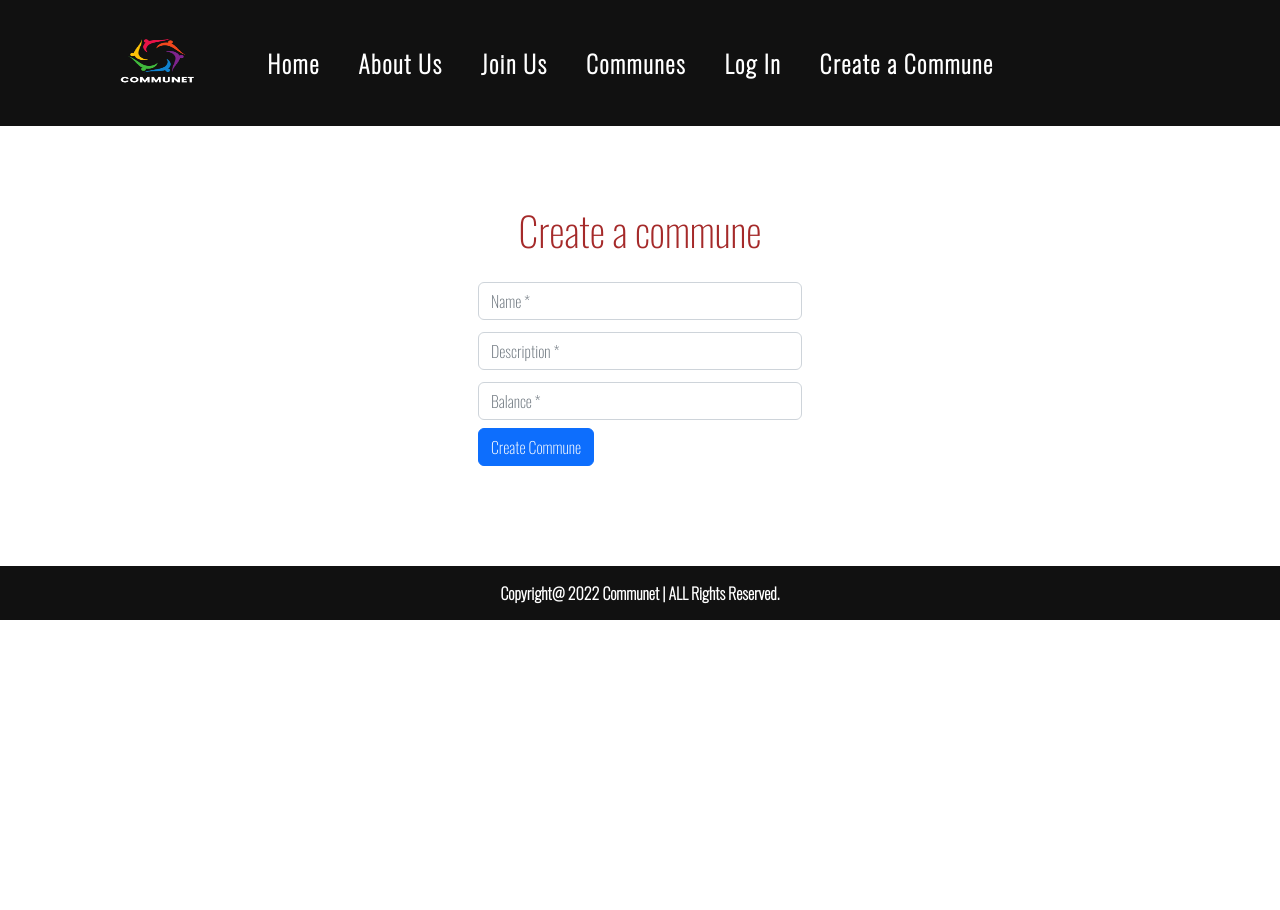
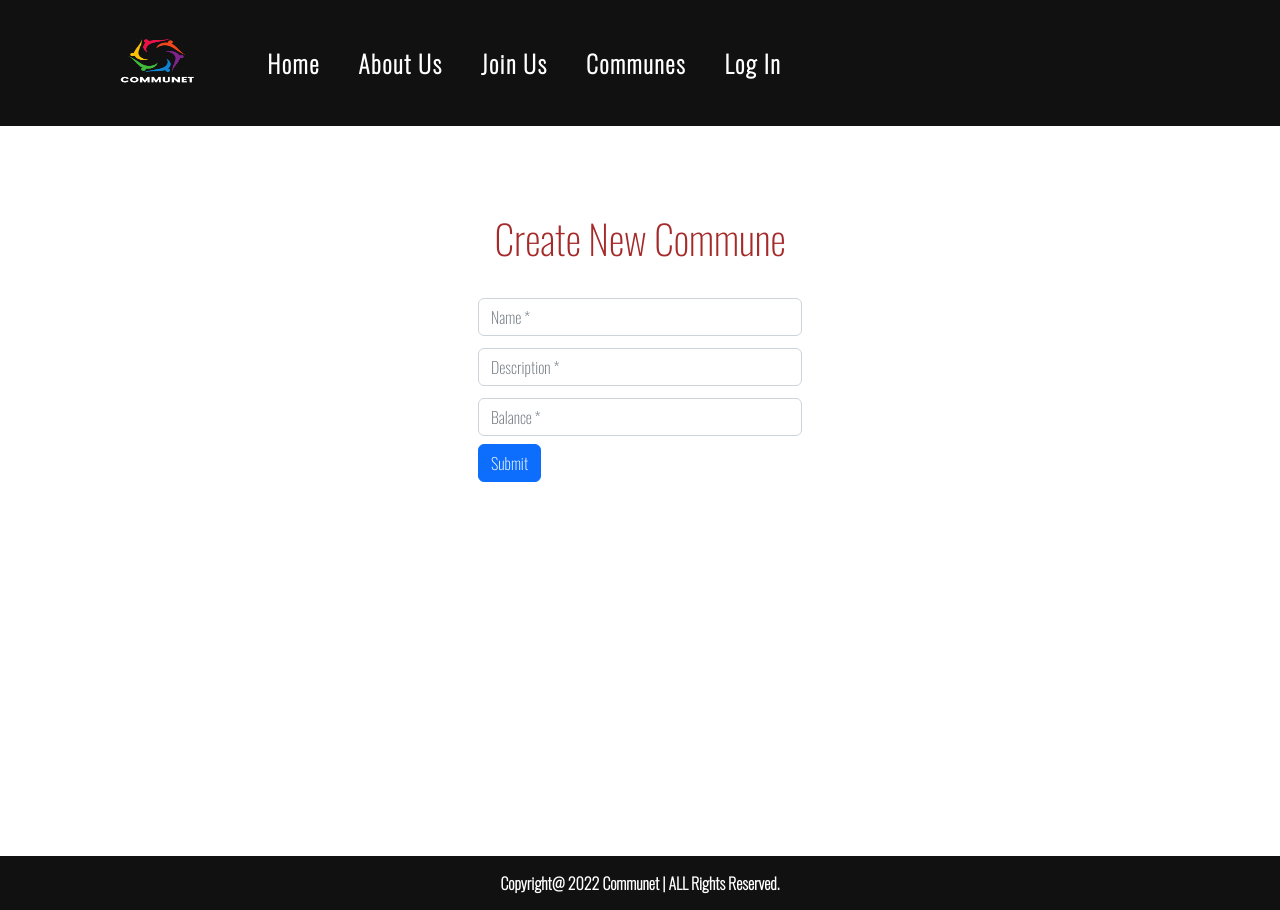
Before and after one commit to redhat-beyond/commune, a Django app: template commune_app/templates/commune_app/create_commune.html in a window 1280 px wide. Before the commit the page ends 620 px from the top, so only its background shows below. Run offline with Django 4.2, Linux system fonts and the light colour scheme; the template is opened without the code that fills it, so the values that code supplies are empty.

Commit message:
added changes

```diff
--- a/commune_app/templates/base.html
+++ b/commune_app/templates/base.html
@@ -32,9 +32,9 @@
                 <li class="nav-item"><a href="{% url 'commune' %}" class="nav-link active text-white">Communes</a></li>
                 <li class="nav-item"><a href="{% url 'chore' %}" class="nav-link active text-white">Chore</a></li>
                 <li class="nav-item"><a href="{% url 'logout' %}" class="nav-link active text-white">Logout {{ request.user.username }}</a></li>
+                <li class="nav-item"><a href="{% url 'create_commune' %}" class="nav-link active text-white">Create a Commune</a></li>
             {% else %}
                     <li class="nav-item"><a href="{% url 'login' %}" class="nav-link active text-white">Log In</a></li>
-                <li class="nav-item"><a href="{% url 'create_commune' %}" class="nav-link active text-white">Create a Commune</a></li>
             {% endif %}
             </ul>
         </div>
--- a/commune_app/templates/commune_app/create_commune.html
+++ b/commune_app/templates/commune_app/create_commune.html
@@ -5,9 +5,9 @@
     <section class="create_commune">
         <div class="container">
           <div class="row">
-            <div class="row justify-content-center col-md-4 offset-md-4 my-5 pt-3 pb-5 text-center col-sm-12 col-xs-12">
+            <div class="row justify-content-center col-md-4 offset-md-4 my-4 pt-5 text-center col-sm-12 col-xs-12">
 
-                <div class="m-0 p-3"><h1 style="color:brown">Create a commune</h1></div>
+                <div class="m-0 p-3 mb-2"><h1 style="color:brown">Create New Commune</h1></div>
 
                 <form method="post">{% csrf_token %}
                     <div class="d-flex flex-row align-items-center mb-1">
@@ -24,7 +24,7 @@
 
 
                     <div class="d-flex mx-1 mb-1 mb-lg-1">
-                        <button type="submit" class="btn btn-primary btn-md">Create Commune</button>
+                        <button type="submit" class="btn btn-primary btn-md">Submit</button>
                     </div>
                 </form>
 
@@ -33,11 +33,13 @@
         </div>
     </section>
 </main>
-<footer>
-    <div class="footer col-md-12 text-center">
-      <span>Copyright@ 2022 Communet | ALL Rights Reserved.</span>
-    </div>
-</footer>
+<div class="d-flex flex-column h-50">
+    <div class="flex-grow-1"></div>
+    <footer><div class="footer col-md-12 text-center">
+        <span>Copyright@ 2022 Communet | ALL Rights Reserved.</span>
+    </div></footer>
+</div>
+
 <script src="script.js"></script>
 <!-- jQuery first, then Popper.js, then Bootstrap JS -->
 <script src="https://code.jquery.com/jquery-3.3.1.slim.min.js" integrity="sha384-q8i/X+965DzO0rT7abK41JStQIAqVgRVzpbzo5smXKp4YfRvH+8abtTE1Pi6jizo" crossorigin="anonymous"></script>        <script src="https://cdn.jsdelivr.net/npm/popper.js@1.14.7/dist/umd/popper.min.js" integrity="sha384-UO2eT0CpHqdSJQ6hJty5KVphtPhzWj9WO1clHTMGa3JDZwrnQq4sF86dIHNDz0W1" crossorigin="anonymous"></script>
```
Also changed, not shown: commune_app/templates/commune_app/chore.html (+8 -7 lines), commune_app/templates/commune_app/commune.html (+6 -5 lines), commune_app/templates/commune_app/login.html (+6 -5 lines), commune_app/templates/commune_app/signup.html (+6 -5 lines), commune_app/migrations/0008_alter_user_groups_alter_user_is_active.py (added).
